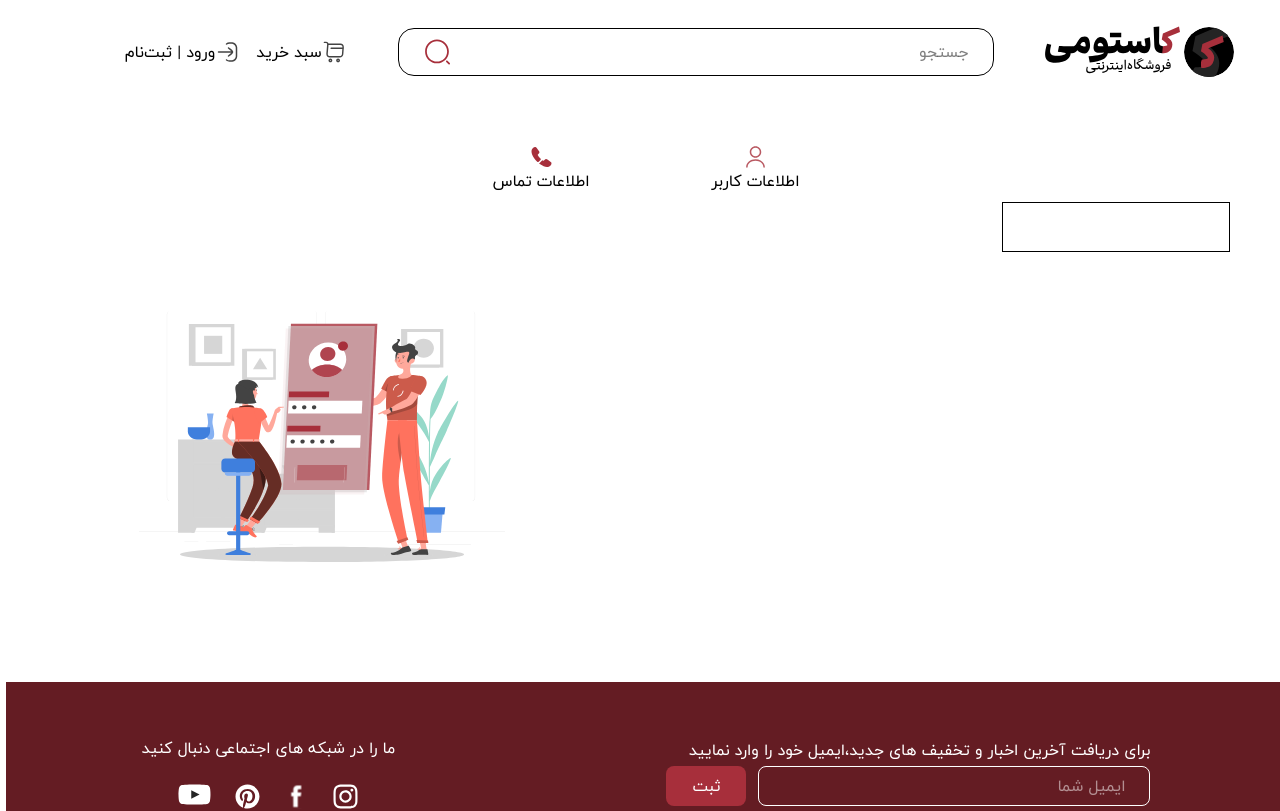
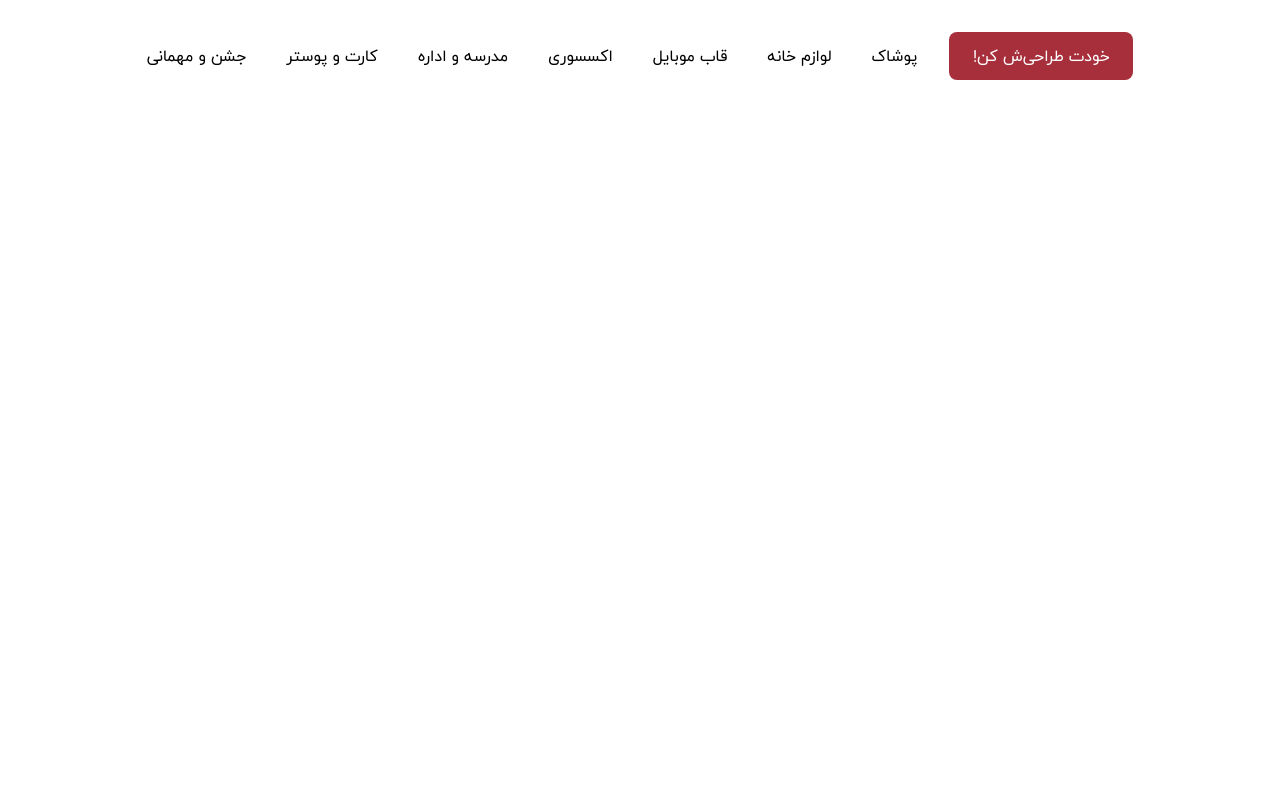
Before and after one commit to Zeinab-Jannati/UI403-4-WD-Customme-Project, a React (Vite) app: page / in a window 1280 px wide. Shown: the top 811 px of the page. Built offline with nearby package versions, Linux system fonts and the light colour scheme.

Commit message:
Implement MainMenu Component

```diff
--- /dev/null
+++ b/src/components/MainMenu.jsx
@@ -0,0 +1,31 @@
+// import { Pencil } from 'lucide-react';
+
+const MainMenu = () => {
+    return (
+        <div className="w-full flex justify-center mt-[1.5rem]">
+            <nav className="flex justify-center items-center w-[75.6rem] h-[4rem] gap-[2rem]">
+            <a
+                href="#"
+                className="flex items-center justify-center gap-1 text-white w-[11.5rem] h-[3rem] rounded-[8px]"
+                style={{ backgroundColor: "var(--color-primary)" }}
+            >
+                {/* <Pencil className="w-4 h-4" /> */}
+                خودت طراحی‌ش کن!
+            </a>
+
+            <div className="flex gap-[2.5rem]">
+                <a href="#" className="">پوشاک</a>
+                <a href="#" className="">لوازم خانه</a>
+                <a href="#" className="">قاب موبایل</a>
+                <a href="#" className="">اکسسوری</a>
+                <a href="#" className="">مدرسه و اداره</a>
+                <a href="#" className="">کارت و پوستر</a>
+                <a href="#" className="">جشن و مهمانی</a>
+            </div>
+
+        </nav>
+        </div>
+     );
+}
+
+export default MainMenu;
--- a/src/main.jsx
+++ b/src/main.jsx
@@ -6,6 +6,7 @@ import App from './App.jsx'
 import UserSignUp from './pages/UserSignUp.jsx'
 import Footer from './pages/Footer.jsx'
 import DesignerSignUp from './pages/DesignerSignUp.jsx'
+import MainMenu from './components/MainMenu.jsx'
 
 
 createRoot(document.getElementById('root')).render(
@@ -13,8 +14,9 @@ createRoot(document.getElementById('root')).render(
     <Router>
       <Routes>
         {/* <Route path="/" element={<Footer />} /> */}
+        <Route path="/" element={<MainMenu />} />
         {/* <Route path="/" element={<UserSignUp />} /> */}
-        <Route path="/" element={<DesignerSignUp />} />
+        {/* <Route path="/" element={<DesignerSignUp />} /> */}
         {/* <Route path="/" element={<App />} /> */}
         {/* <Route path="/about" element={<About />} />
         <Route path="*" element={<NotFound />} /> */}
--- /dev/null
+++ b/src/pages/UserProfile.jsx
@@ -0,0 +1,18 @@
+import '../index.css'
+import '../styles/base.css'
+import '../styles/components.nav.css'
+
+import Navbar from '../components/Navbar'
+import Footer from './Footer'
+
+const UserProfile = () => {
+    return (
+        <>
+            <Navbar />
+
+            <Footer />
+        </>
+     );
+}
+
+export default UserProfile;
```
